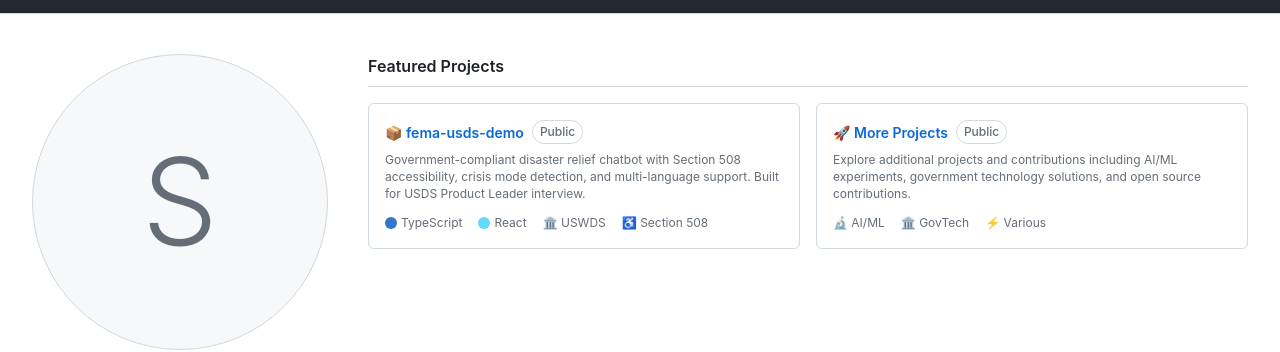
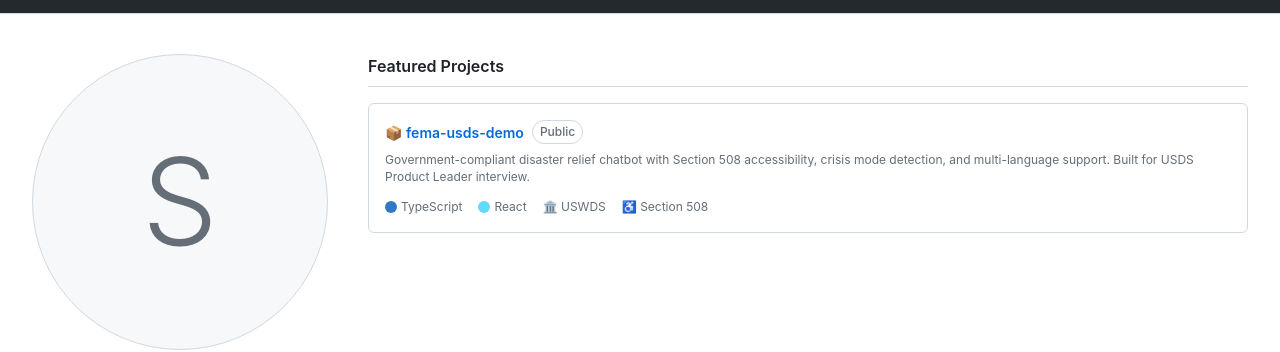
Before and after one commit to seheart/seheart.github.io, a plain HTML site: page index.html in a window 1280 px wide. Shown: the part 56-408 px from the top of the page. Drawn offline with Linux system fonts and the light colour scheme.

Commit message:
Remove More Projects section
- Focus solely on the FEMA demo for USDS interview
- Clean, minimal presentation highlighting government technology work
- Single featured project approach

Streamlined for maximum impact.

```diff
--- a/index.html
+++ b/index.html
@@ -315,20 +315,6 @@
                         </div>
                     </a>
 
-                    <a href="https://github.com/seheart" class="repo-card">
-                        <div class="repo-name">
-                            🚀 More Projects
-                            <span class="repo-visibility">Public</span>
-                        </div>
-                        <div class="repo-description">
-                            Explore additional projects and contributions including AI/ML experiments, government technology solutions, and open source contributions.
-                        </div>
-                        <div class="repo-meta">
-                            <span>🔬 AI/ML</span>
-                            <span>🏛️ GovTech</span>
-                            <span>⚡ Various</span>
-                        </div>
-                    </a>
                 </div>
             </div>
         </div>
```
